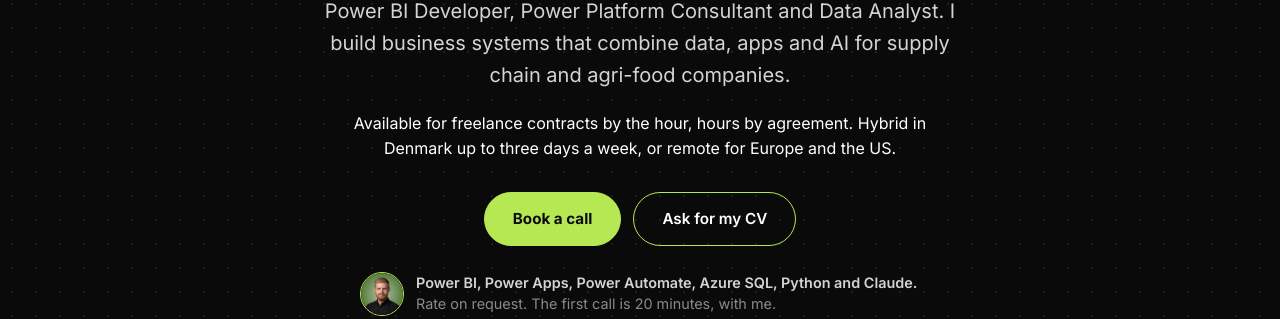
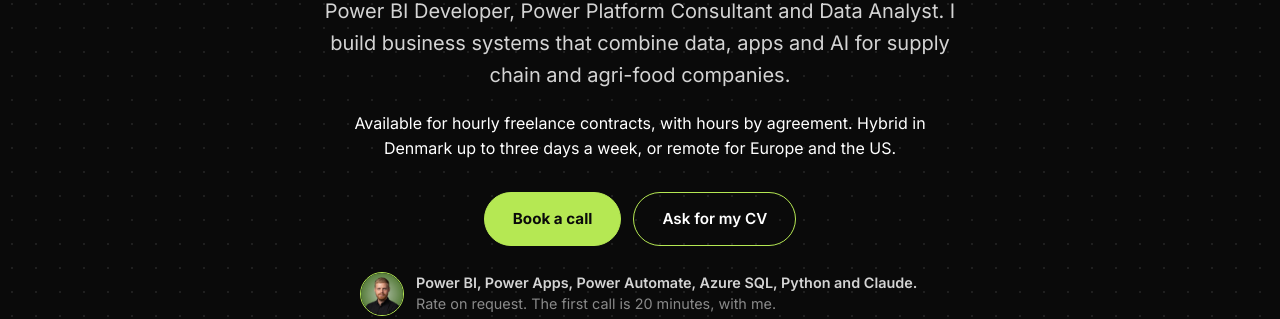
Before and after one commit to rasmuskampmann1998/rasmuskampmann.com, a Jekyll site: the page built from index.md, in a window 1280 px wide and 900 px high. Shown: the part 296-615 px from the top of the window. Built offline with Jekyll 4.4.1, drawn with Linux system fonts in a browser that asks for light colours.

Commit message:
Home: plainer availability line after the cold read
Co-Authored-By: Claude Opus 5.5 <noreply@anthropic.com>

```diff
--- a/index.md
+++ b/index.md
@@ -9,7 +9,7 @@ description: Freelance Power BI Consultant in Odense, Denmark. Power BI Develope
     <p class="offer-eyebrow">Rasmus Kampmann &middot; Odense, Denmark</p>
     <h1>Freelance Power BI Consultant</h1>
     <p class="offer-sub">Power BI Developer, Power Platform Consultant and Data Analyst. I build business systems that combine data, apps and AI for supply chain and agri-food companies.</p>
-    <p class="offer-avail">Available for freelance contracts by the hour, hours by agreement. Hybrid in Denmark up to three days a week, or remote for Europe and the US.</p>
+    <p class="offer-avail">Available for hourly freelance contracts, with hours by agreement. Hybrid in Denmark up to three days a week, or remote for Europe and the US.</p>
     <div class="offer-ctas">
       <a href="{{ booking }}" class="offer-btn offer-btn--primary" target="_blank" rel="noopener">Book a call</a>
       <a href="{{ '/contact' | relative_url }}#cv" class="offer-btn">Ask for my CV</a>
```
